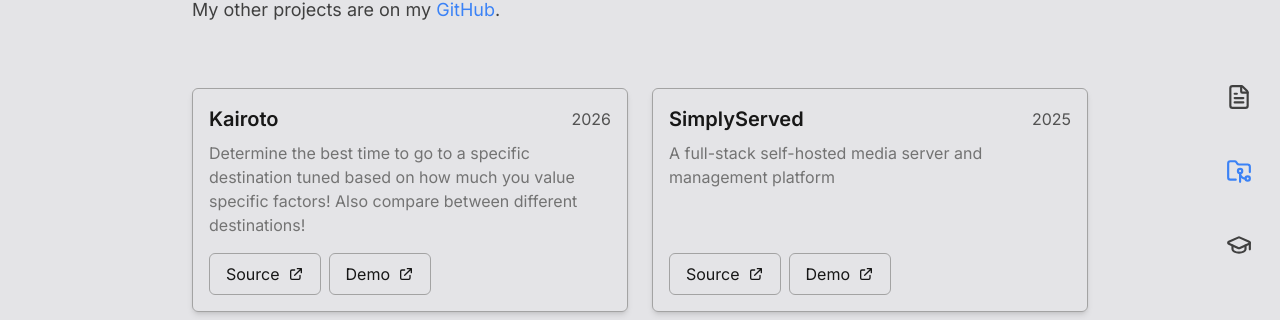
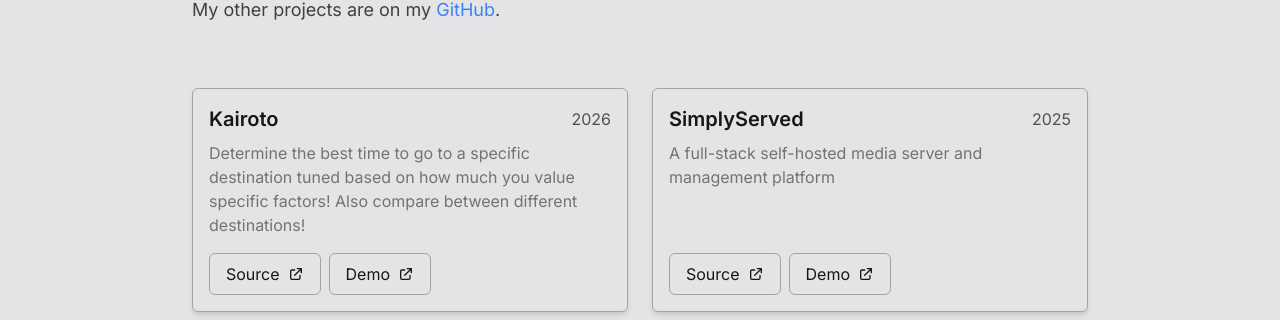
Before and after one commit to manav1411/Personal-website, a Next.js app: page /projects in a window 1280 px wide. Shown: the part 229-549 px from the top of the page. Built offline with nearby package versions, Linux system fonts and the light colour scheme.

Commit message:
removed sidebar

```diff
--- a/src/app/layout.tsx
+++ b/src/app/layout.tsx
@@ -3,7 +3,6 @@ import type { Metadata } from 'next';
 import { Inter } from 'next/font/google';
 import './globals.css';
 import Navbar from '../components/Navbar';
-import Sidebar from '../components/Sidebar'
 
 const inter = Inter({ subsets: ['latin'] });
 
@@ -26,7 +25,6 @@ export default function RootLayout({
               <Navbar />
               {children}
             </div>
-            <Sidebar />
           </div>
         </ThemeProvider>
       </body>
--- a/src/components/Sidebar.tsx
+++ /dev/null
@@ -1,56 +0,0 @@
-"use client";
-import { usePathname } from "next/navigation";
-import Link from "next/link";
-import { useTheme } from "next-themes";
-import { useEffect, useState } from "react";
-import { FileText, FolderGit2, GraduationCap } from "lucide-react";
-// you can swap these icons for any lucide-react icon
-
-const Sidebar = () => {
-  const pathname = usePathname();
-  const { theme } = useTheme();
-  const [mounted, setMounted] = useState(false);
-
-  useEffect(() => setMounted(true), []);
-  if (!mounted) return null;
-
-  const linkClasses = (active: boolean) =>
-    `p-3 rounded-xl ${
-      active
-        ? "text-blue-500 dark:text-blue-400"
-        : "text-neutral-700 dark:text-neutral-300 hover:text-blue-500 dark:hover:text-blue-400"
-    }`;
-
-  return (
-    <aside
-      className="
-        fixed right-4 top-1/2 -translate-y-1/2
-        flex flex-col items-center gap-6
-        z-50
-      "
-    >
-      <Link
-        href="/resume"
-        className={linkClasses(pathname === "/resume")}
-      >
-        <FileText size={26} />
-      </Link>
-
-      <Link
-        href="/projects"
-        className={linkClasses(pathname === "/projects")}
-      >
-        <FolderGit2 size={26} />
-      </Link>
-
-<Link
-        href="/university"
-        className={linkClasses(pathname === "/university")}
-      >
-        <GraduationCap size={26} />
-      </Link>
-    </aside>
-  );
-};
-
-export default Sidebar;
```
